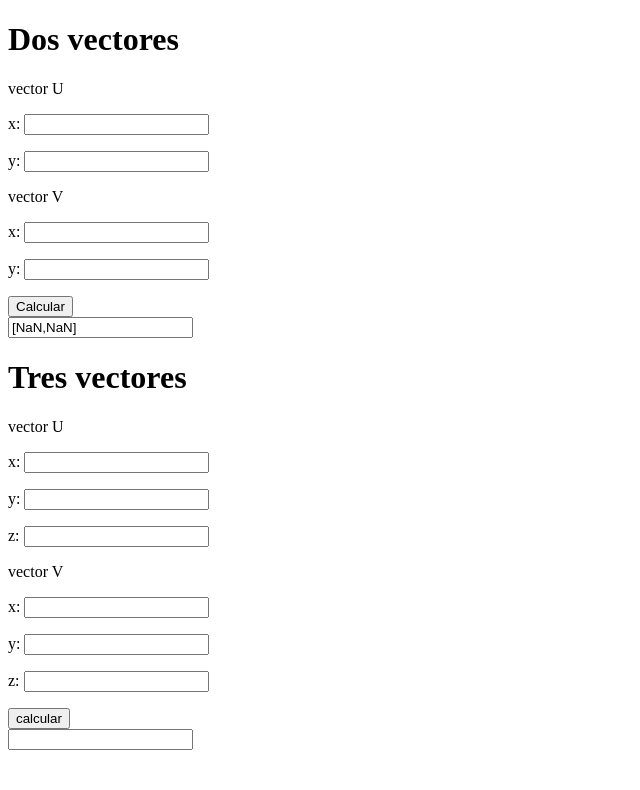
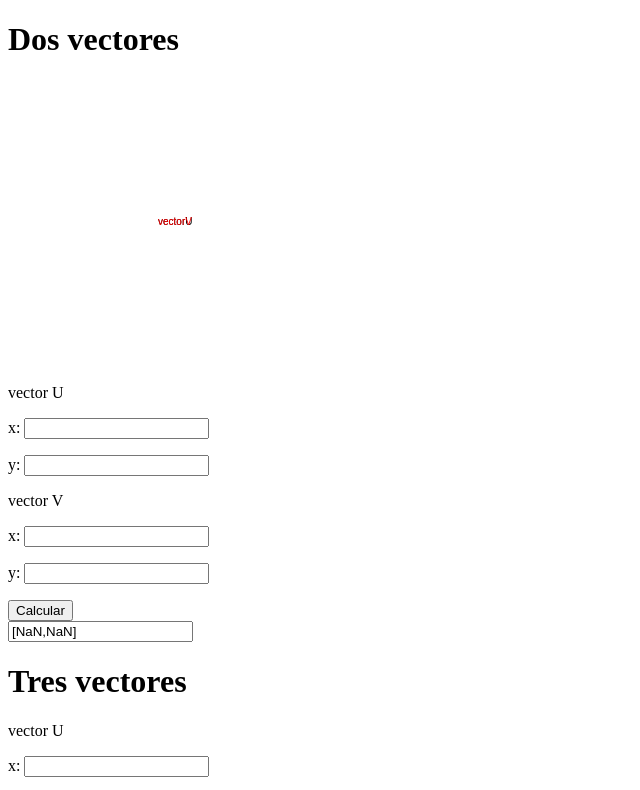
Before and after one commit to AndresManuelArias/algebra_lineal, a plain HTML site: page Proyeccion_de_un_vector/vectores.html in a window 1280 px wide. Both pictures are taken after typing "Sample" into the empty fields and a click on the button "Calcular". Shown: the top 790 px of the page, without its empty margins (0-640 px from the left). Drawn offline with Linux system fonts and the light colour scheme.

Commit message:
se agrego una grafica para r2

```diff
--- a/Proyeccion_de_un_vector/vectores.html
+++ b/Proyeccion_de_un_vector/vectores.html
@@ -1,33 +1,36 @@
 <!DOCTYPE html>
 <html>
+
 <head>
     <meta charset='utf-8'>
     <meta http-equiv='X-UA-Compatible' content='IE=edge'>
     <title>Page Title</title>
     <meta name='viewport' content='width=device-width, initial-scale=1'>
-    <!-- <link rel='stylesheet' type='text/css' media='screen' href='main.css'> -->
     <script src='proyeccion.js'></script>
 </head>
+
 <body>
     <h1>Dos vectores</h1>
+    <canvas id="lienzo1" width="300" height="300"></canvas>
     <form>
         <label>vector U</label>
         <p> x:
-            <input type="number" name="vector1U">
+            <input type="number" step="10" max="150" name="vector1U">
         </p>
         <p> y:
-            <input type="number" name="vector1U">
+            <input type="number" step="10" max="150" name="vector1U">
         </p>
         <label>vector V</label>
         <p> x:
-            <input type="number" name="vector1V">
+            <input type="number" step="10" max="150" name="vector1V">
         </p>
         <p> y:
-            <input type="number" name="vector1V">
+            <input type="number" step="10" max="150" name="vector1V">
         </p>
         <p>
-            <input type="button" value="Calcular"  onclick="resultado.value = '['+proyeccion([Number(vector1U[0].value),Number(vector1U[1].value)],[Number(vector1V[0].value),Number(vector1V[1].value)])+']'"><br>
-            <input type="text" name="resultado" >
+            <input type="button" value="Calcular"
+                onclick="resultado.value = '['+proyeccionR2([Number(vector1U[0].value),Number(vector1U[1].value)],[Number(vector1V[0].value),Number(vector1V[1].value)])+']'"><br>
+            <input type="text" name="resultado">
         </p>
     </form>
     <h1>Tres vectores</h1>
@@ -53,10 +56,64 @@
             <input type="number" name="vector2V">
         </p>
         <p>
-            <input type="button" value="calcular"  onclick="resultado2.value = '['+proyeccion([Number(vector2U[0].value),Number(vector2U[1].value),Number(vector2U[2].value)],[Number(vector2V[0].value),Number(vector2V[1].value),Number(vector2V[2].value)])+']'""><br>
-            <input type="text" name="resultado2" >
+            <input type="button" value="calcular"
+                onclick="resultado2.value = '['+proyeccion([Number(vector2U[0].value),Number(vector2U[1].value),Number(vector2U[2].value)],[Number(vector2V[0].value),Number(vector2V[1].value),Number(vector2V[2].value)])+']'""><br>
+            <input type=" text" name="resultado2">
         </p>
 
     </form>
+    <script>
+
+        function proyeccionR2(vectorU, vectorV) {
+            let reflejo = proyeccion([vectorU[0], vectorU[1]], [vectorV[0], vectorV[1]])
+            ejercicio1(vectorU, vectorV, reflejo);
+            return reflejo;
+        }
+
+
+        function ejercicio1(vectorU, vectorV, vectorR) {
+            let cambas1 = document.getElementById("lienzo1");
+            let lienzo1 = cambas1.getContext("2d");
+            lienzo1.lineWidth = 1;
+
+            //vectorU
+            lienzo1.strokeStyle = '#000';
+
+            lienzo1.beginPath();
+            lienzo1.moveTo(150, 150);
+            lienzo1.lineTo(vectorU[0] + 150, vectorU[1] + 150);
+            lienzo1.stroke();
+            lienzo1.closePath();
+            lienzo1.fillStyle = '#000';
+            lienzo1.fillText("vectorU", vectorU[0] + 150, vectorU[1] + 150 - 5);
+            //vectorV
+            lienzo1.strokeStyle = "#ff0000";
+
+            lienzo1.beginPath();
+            lienzo1.moveTo(150, 150);
+            lienzo1.lineTo(vectorV[0] + 150, vectorV[1] + 150);
+            lienzo1.stroke();
+            lienzo1.closePath();
+            lienzo1.fillStyle = "#ff0000";
+
+            lienzo1.fillText("vectorV", vectorV[0] + 150, vectorV[1] + 150 - 5);
+
+            //vectorR
+            lienzo1.strokeStyle = "#ffaa00"
+            lienzo1.beginPath();
+            lienzo1.moveTo(vectorU[0] + 150, vectorU[1] + 150);
+            lienzo1.lineTo(vectorR[0] + 150, vectorR[1] + 150);
+            lienzo1.stroke();
+            lienzo1.closePath();
+            lienzo1.fillStyle = "#ffaa00";
+            lienzo1.fillText("vectorR", vectorR[0] + 150, vectorR[1] + 150 - 5);
+
+        }
+
+
+    </script>
+
+
 </body>
+
 </html>
```
